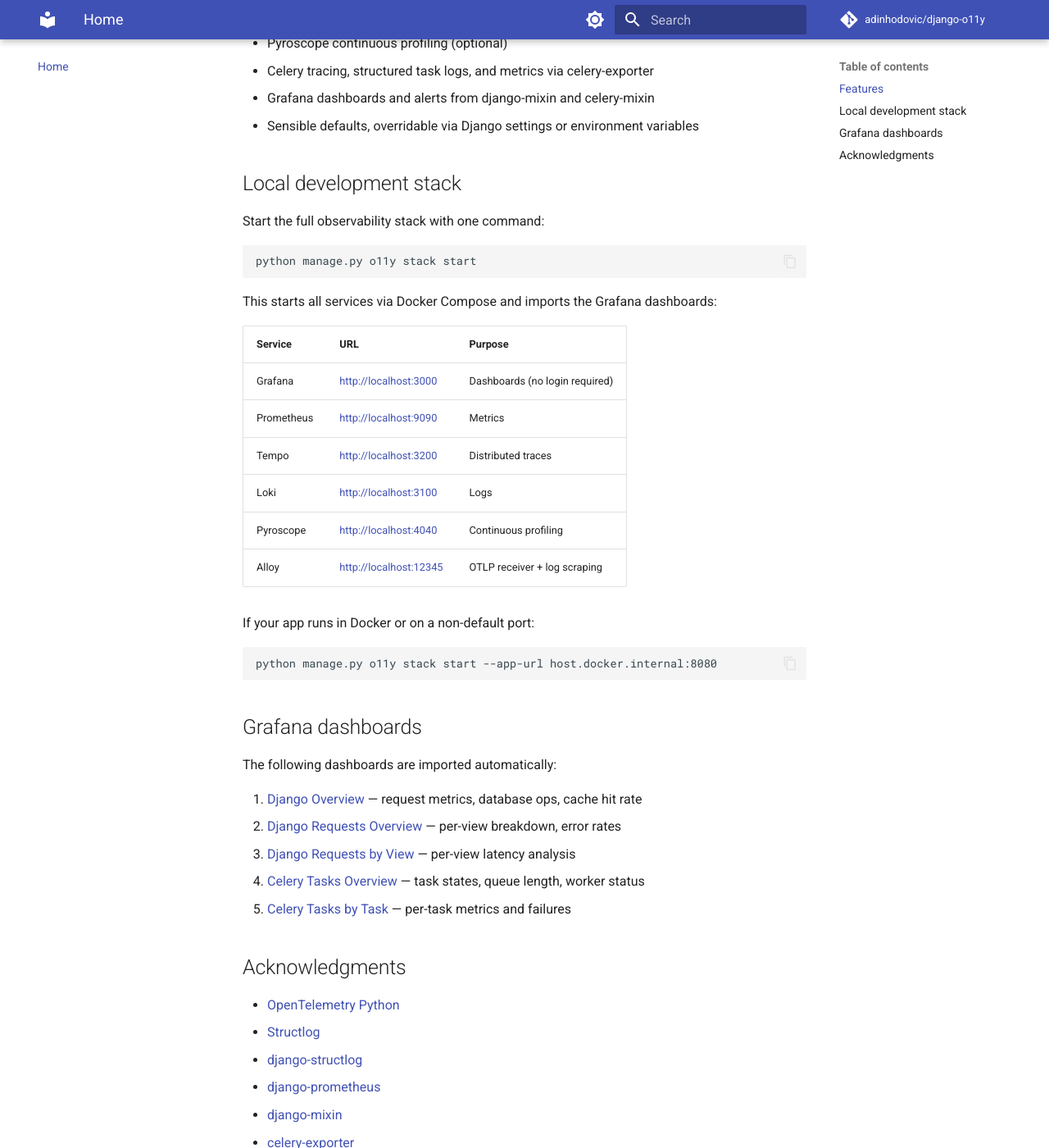
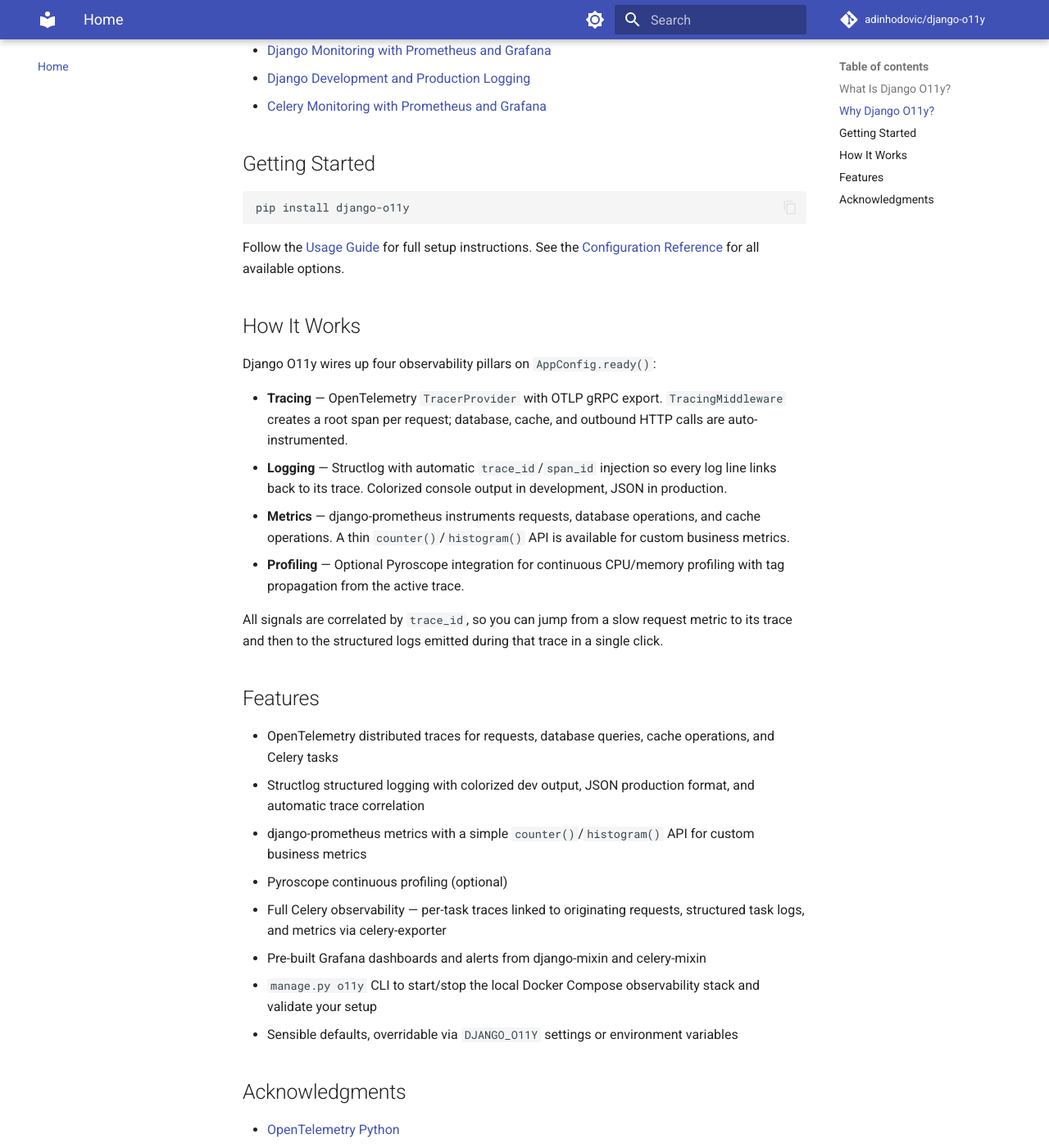
Before and after one commit to adinhodovic/django-o11y, an MkDocs documentation site: the page built from docs/index.md, in a window 1280 px wide and 1400 px high, scrolled down 599 px. Shown: the whole window at 82% size. Built offline with MkDocs 1.6.1 and Material for MkDocs 9.7.7, drawn with Linux system fonts in a browser that asks for light colours; comment, search, counter and statistics services are not loaded; the version menu is left out; some of the changed text lies outside the part shown.

Commit message:
docs: Further improve usage

````diff
--- a/docs/index.md
+++ b/docs/index.md
@@ -5,58 +5,49 @@
 [![PyPI Version](https://img.shields.io/pypi/v/django-o11y.svg?style=flat)](https://pypi.org/project/django-o11y/)
 [![License](https://img.shields.io/badge/License-MIT-blue.svg)](https://opensource.org/licenses/MIT)
 
-Observability for Django. Traces, logs, metrics, and profiling with minimal setup.
+## What Is Django O11y?
 
-This package bundles the patterns from these blog posts into an installable library:
+Django O11y is an opinionated, drop-in observability library for Django. It covers traces, logs, metrics, and continuous profiling — all wired together with sensible defaults and a single `DJANGO_O11Y` settings dict.
+
+## Why Django O11y?
+
+Production Django applications need more than just error tracking. Request latency, slow queries, background task failures, and correlated logs are all critical for diagnosing real incidents. Assembling these tools from scratch is repetitive and error-prone.
+
+Django O11y bundles the patterns from these blog posts into a single installable package:
 
 - [Django Monitoring with Prometheus and Grafana](https://hodovi.cc/blog/django-monitoring-with-prometheus-and-grafana/)
 - [Django Development and Production Logging](https://hodovi.cc/blog/django-development-and-production-logging/)
 - [Celery Monitoring with Prometheus and Grafana](https://hodovi.cc/blog/celery-monitoring-with-prometheus-and-grafana/)
 
+## Getting Started
+
+```bash
+pip install django-o11y
+```
+
+Follow the [Usage Guide](usage.md) for full setup instructions. See the [Configuration Reference](configuration.md) for all available options.
+
+## How It Works
+
+Django O11y wires up four observability pillars on `AppConfig.ready()`:
+
+- **Tracing** — OpenTelemetry `TracerProvider` with OTLP gRPC export. `TracingMiddleware` creates a root span per request; database, cache, and outbound HTTP calls are auto-instrumented.
+- **Logging** — Structlog with automatic `trace_id`/`span_id` injection so every log line links back to its trace. Colorized console output in development, JSON in production.
+- **Metrics** — django-prometheus instruments requests, database operations, and cache operations. A thin `counter()`/`histogram()` API is available for custom business metrics.
+- **Profiling** — Optional Pyroscope integration for continuous CPU/memory profiling with tag propagation from the active trace.
+
+All signals are correlated by `trace_id`, so you can jump from a slow request metric to its trace and then to the structured logs emitted during that trace in a single click.
+
 ## Features
 
-- OpenTelemetry traces for requests, database queries, cache, and Celery tasks
-- Structlog with colorized dev output, JSON production logs, and automatic trace correlation
-- django-prometheus for infrastructure metrics and a thin API for custom business metrics
+- OpenTelemetry distributed traces for requests, database queries, cache operations, and Celery tasks
+- Structlog structured logging with colorized dev output, JSON production format, and automatic trace correlation
+- django-prometheus metrics with a simple `counter()`/`histogram()` API for custom business metrics
 - Pyroscope continuous profiling (optional)
-- Celery tracing, structured task logs, and metrics via celery-exporter
-- Grafana dashboards and alerts from django-mixin and celery-mixin
-- Sensible defaults, overridable via Django settings or environment variables
-
-## Local development stack
-
-Start the full observability stack with one command:
-
-```bash
-python manage.py o11y stack start
-```
-
-This starts all services via Docker Compose and imports the Grafana dashboards:
-
-| Service | URL | Purpose |
-| ------- | --- | ------- |
-| Grafana | <http://localhost:3000> | Dashboards (no login required) |
-| Prometheus | <http://localhost:9090> | Metrics |
-| Tempo | <http://localhost:3200> | Distributed traces |
-| Loki | <http://localhost:3100> | Logs |
-| Pyroscope | <http://localhost:4040> | Continuous profiling |
-| Alloy | <http://localhost:12345> | OTLP receiver + log scraping |
-
-If your app runs in Docker or on a non-default port:
-
-```bash
-python manage.py o11y stack start --app-url host.docker.internal:8080
-```
-
-## Grafana dashboards
-
-The following dashboards are imported automatically:
-
-1. [Django Overview](https://grafana.com/grafana/dashboards/17617) — request metrics, database ops, cache hit rate
-2. [Django Requests Overview](https://grafana.com/grafana/dashboards/17616) — per-view breakdown, error rates
-3. [Django Requests by View](https://grafana.com/grafana/dashboards/17613) — per-view latency analysis
-4. [Celery Tasks Overview](https://grafana.com/grafana/dashboards/17509) — task states, queue length, worker status
-5. [Celery Tasks by Task](https://grafana.com/grafana/dashboards/17508) — per-task metrics and failures
+- Full Celery observability — per-task traces linked to originating requests, structured task logs, and metrics via celery-exporter
+- Pre-built Grafana dashboards and alerts from django-mixin and celery-mixin
+- `manage.py o11y` CLI to start/stop the local Docker Compose observability stack and validate your setup
+- Sensible defaults, overridable via `DJANGO_O11Y` settings or environment variables
 
 ## Acknowledgments
 
````
Also changed, not shown: docs/usage.md (+4 -13 lines), 2 other files.
